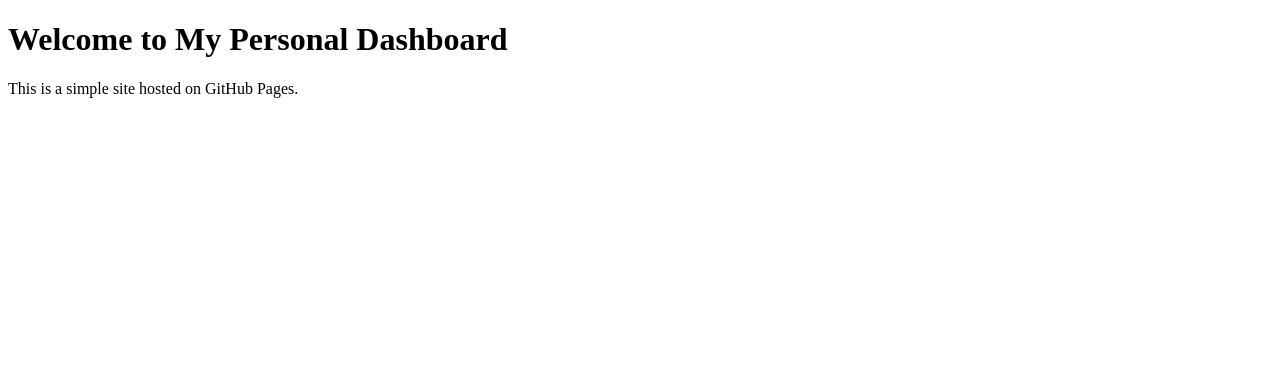
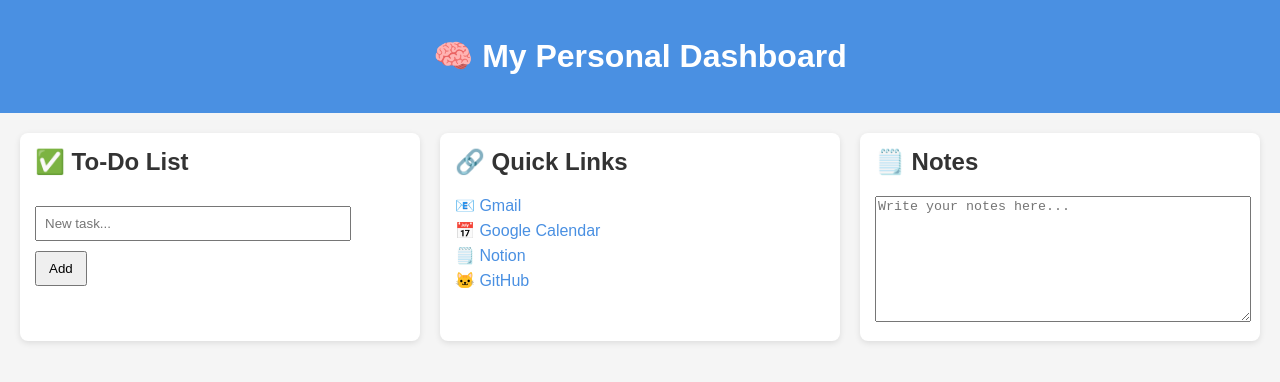
Before and after one commit to mayalh22/personaldashboard, a plain HTML site: page index.html in a window 1280 px wide. Drawn offline with Linux system fonts and the light colour scheme.

Commit message:
Update index.html

```diff
--- a/index.html
+++ b/index.html
@@ -1,10 +1,110 @@
 <!DOCTYPE html>
-<html>
+<html lang="en">
 <head>
+  <meta charset="UTF-8">
+  <meta name="viewport" content="width=device-width, initial-scale=1">
   <title>My Personal Dashboard</title>
+  <style>
+    body {
+      margin: 0;
+      font-family: Arial, sans-serif;
+      background-color: #f5f5f5;
+      color: #333;
+    }
+    header {
+      background-color: #4a90e2;
+      color: white;
+      padding: 1em;
+      text-align: center;
+    }
+    .container {
+      display: grid;
+      grid-template-columns: repeat(auto-fit, minmax(300px, 1fr));
+      gap: 20px;
+      padding: 20px;
+    }
+    .card {
+      background: white;
+      padding: 15px;
+      border-radius: 8px;
+      box-shadow: 0 2px 6px rgba(0,0,0,0.1);
+    }
+    h2 {
+      margin-top: 0;
+    }
+    ul {
+      list-style: none;
+      padding-left: 0;
+    }
+    li {
+      padding: 6px 0;
+      border-bottom: 1px solid #eee;
+    }
+    input[type="text"] {
+      width: 80%;
+      padding: 8px;
+      margin-top: 10px;
+    }
+    button {
+      padding: 8px 12px;
+      margin-top: 10px;
+      cursor: pointer;
+    }
+    a {
+      display: block;
+      color: #4a90e2;
+      text-decoration: none;
+      margin-bottom: 6px;
+    }
+  </style>
 </head>
 <body>
-  <h1>Welcome to My Personal Dashboard</h1>
-  <p>This is a simple site hosted on GitHub Pages.</p>
+
+<header>
+  <h1>🧠 My Personal Dashboard</h1>
+</header>
+
+<div class="container">
+
+  <!-- To-Do List -->
+  <div class="card">
+    <h2>✅ To-Do List</h2>
+    <ul id="todo-list"></ul>
+    <input type="text" id="todo-input" placeholder="New task...">
+    <button onclick="addTodo()">Add</button>
+  </div>
+
+  <!-- Quick Links -->
+  <div class="card">
+    <h2>🔗 Quick Links</h2>
+    <a href="https://gmail.com" target="_blank">📧 Gmail</a>
+    <a href="https://calendar.google.com" target="_blank">📅 Google Calendar</a>
+    <a href="https://www.notion.so" target="_blank">🗒️ Notion</a>
+    <a href="https://github.com" target="_blank">🐱 GitHub</a>
+  </div>
+
+  <!-- Notes -->
+  <div class="card">
+    <h2>🗒️ Notes</h2>
+    <textarea id="notes" rows="8" style="width:100%;" placeholder="Write your notes here..."></textarea>
+  </div>
+
+</div>
+
+<script>
+  // Basic To-Do List
+  function addTodo() {
+    const input = document.getElementById('todo-input');
+    const list = document.getElementById('todo-list');
+    if (input.value.trim() !== '') {
+      const li = document.createElement('li');
+      li.textContent = input.value;
+      li.onclick = () => li.style.textDecoration = 'line-through';
+      list.appendChild(li);
+      input.value = '';
+    }
+  }
+</script>
+
 </body>
 </html>
```
